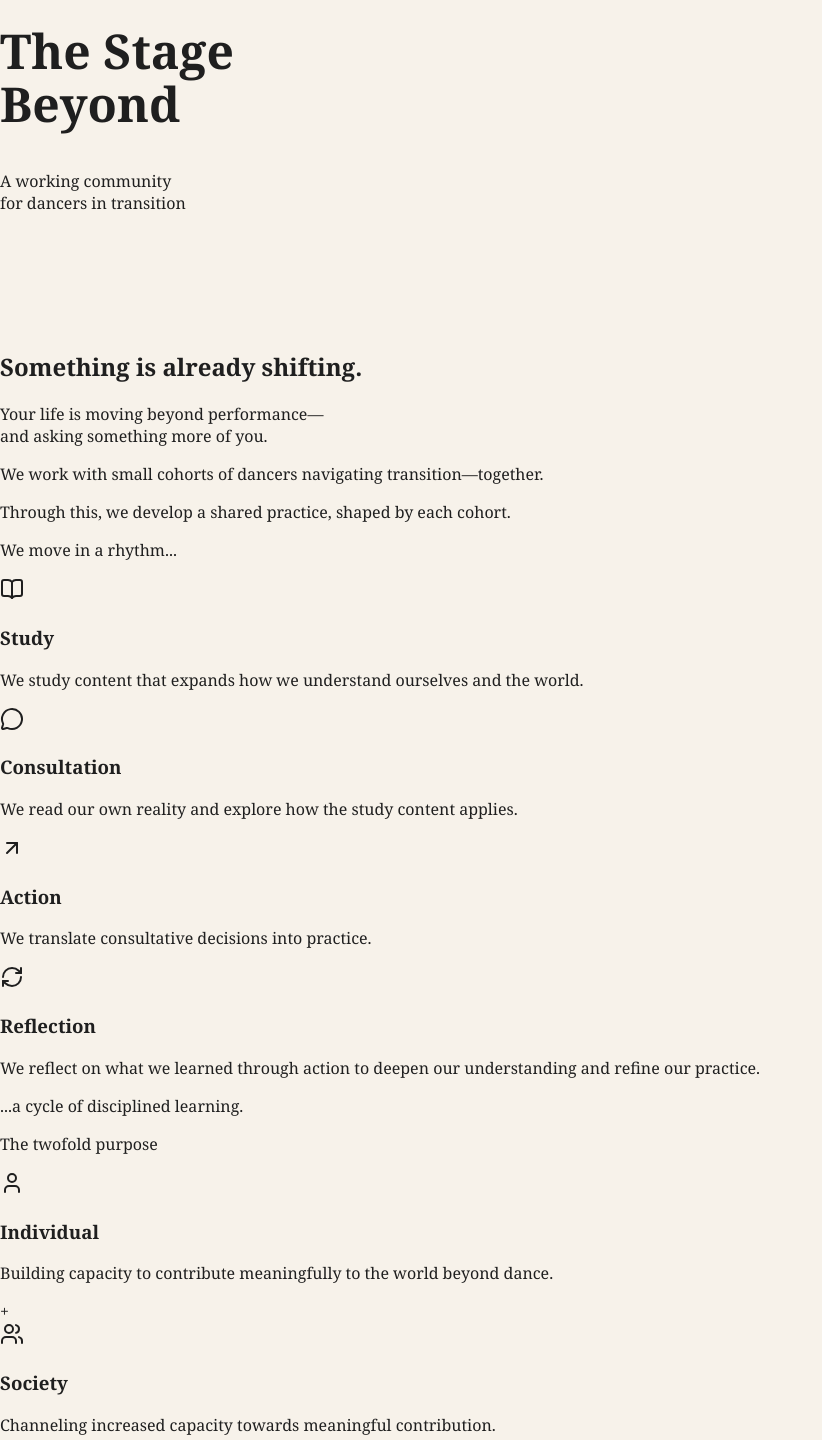
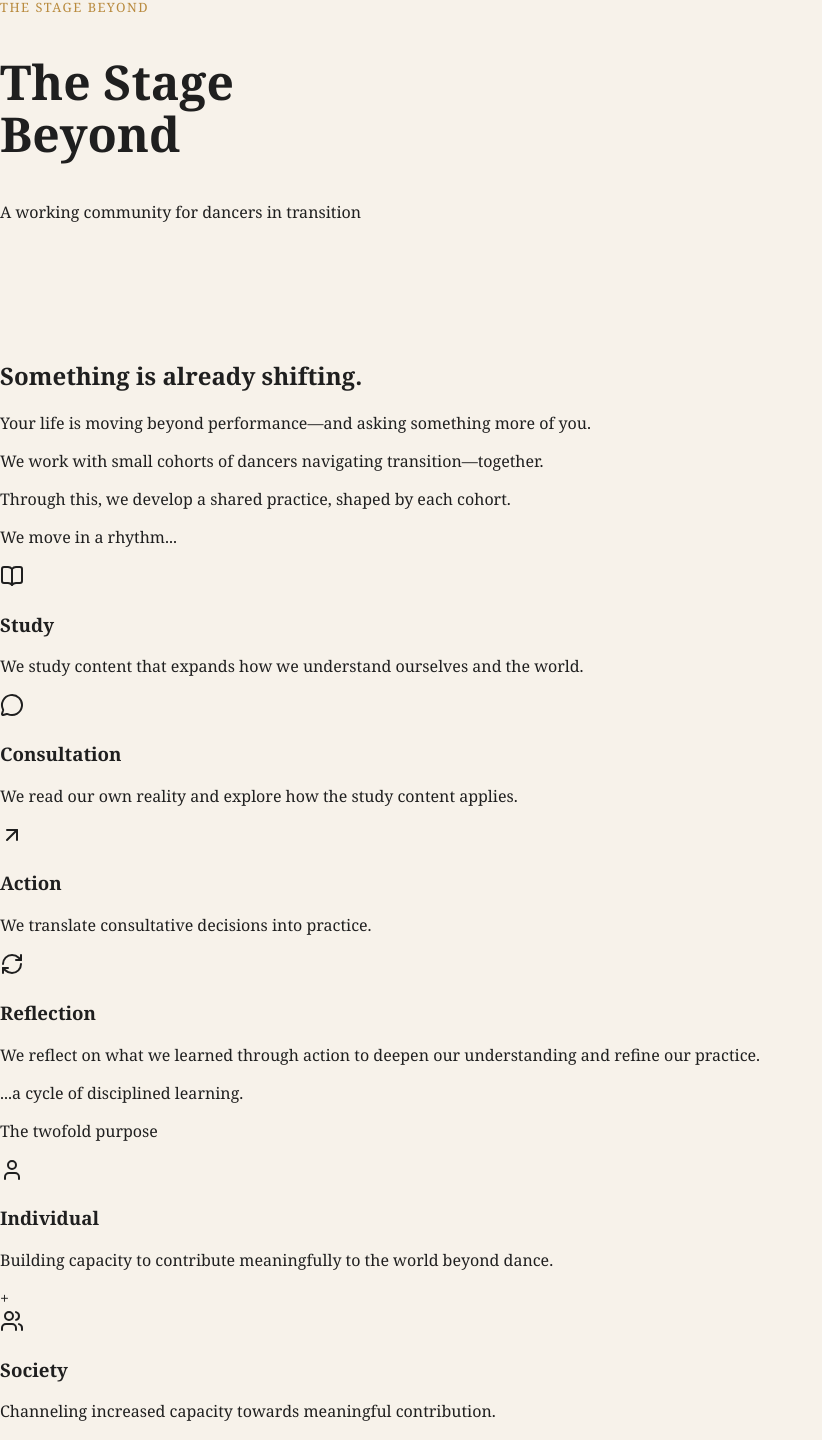
Before and after one commit to travisbirchattba/the-stage-beyond-site, a React (Vite) app: page / in a window 1280 px wide. Shown: the part 115-1555 px from the top of the page, without its empty margins (0-822 px from the left). Built offline with nearby package versions, Linux system fonts and the light colour scheme.

Commit message:
Update main.jsx

```diff
--- a/src/main.jsx
+++ b/src/main.jsx
@@ -1,44 +1,31 @@
 import React from 'react';
 import { createRoot } from 'react-dom/client';
-import {
-  BookOpen,
-  MessageCircle,
-  ArrowUpRight,
-  RefreshCw,
-  User,
-  Users
-} from 'lucide-react';
+import { BookOpen, MessageCircle, ArrowUpRight, RefreshCw, User, Users } from 'lucide-react';
 import './styles.css';
 
 function App() {
-  return <TheStageBeyond />;
-}
-
-function TheStageBeyond() {
   return (
     <main className="site">
       <section className="hero">
-        <div className="heroOverlay" />
-        <div className="heroImage" />
         <div className="heroContent">
+          <p className="eyebrow">The Stage Beyond</p>
           <h1>The Stage<br />Beyond</h1>
-          <p>A working community<br />for dancers in transition</p>
+          <p>A working community for dancers in transition</p>
           <div className="goldLine" />
         </div>
       </section>
 
-      <section className="mainGrid">
-        <div className="intro panel">
+      <section className="panel intro">
         <h2>Something is already shifting.</h2>
-          <p>Your life is moving beyond performance—<br />and asking something more of you.</p>
-        </div>
+        <p>Your life is moving beyond performance—and asking something more of you.</p>
+      </section>
 
-        <div className="definition panel">
+      <section className="panel definition">
         <p>We work with small cohorts of dancers navigating transition—together.</p>
         <p>Through this, we develop a shared practice, shaped by each cohort.</p>
-        </div>
+      </section>
 
-        <div className="rhythm panel">
+      <section className="panel rhythm">
         <p className="rhythmLead">We move in a rhythm...</p>
 
         <div className="steps">
@@ -60,7 +47,6 @@ function TheStageBeyond() {
         </div>
 
         <p className="cycle">...a cycle of disciplined learning.</p>
-        </div>
       </section>
 
       <section className="purpose">
@@ -76,11 +62,11 @@ function TheStageBeyond() {
           <Purpose icon={<Users />} title="Society">
             Channeling increased capacity towards meaningful contribution.
           </Purpose>
+        </div>
 
         <a href="mailto:hello@thestagebeyond.coach" className="learnMore">
-            Learn more
+          Start the first conversation
         </a>
-        </div>
       </section>
     </main>
   );
```
Lines whose indentation alone changed are shown as unchanged.
